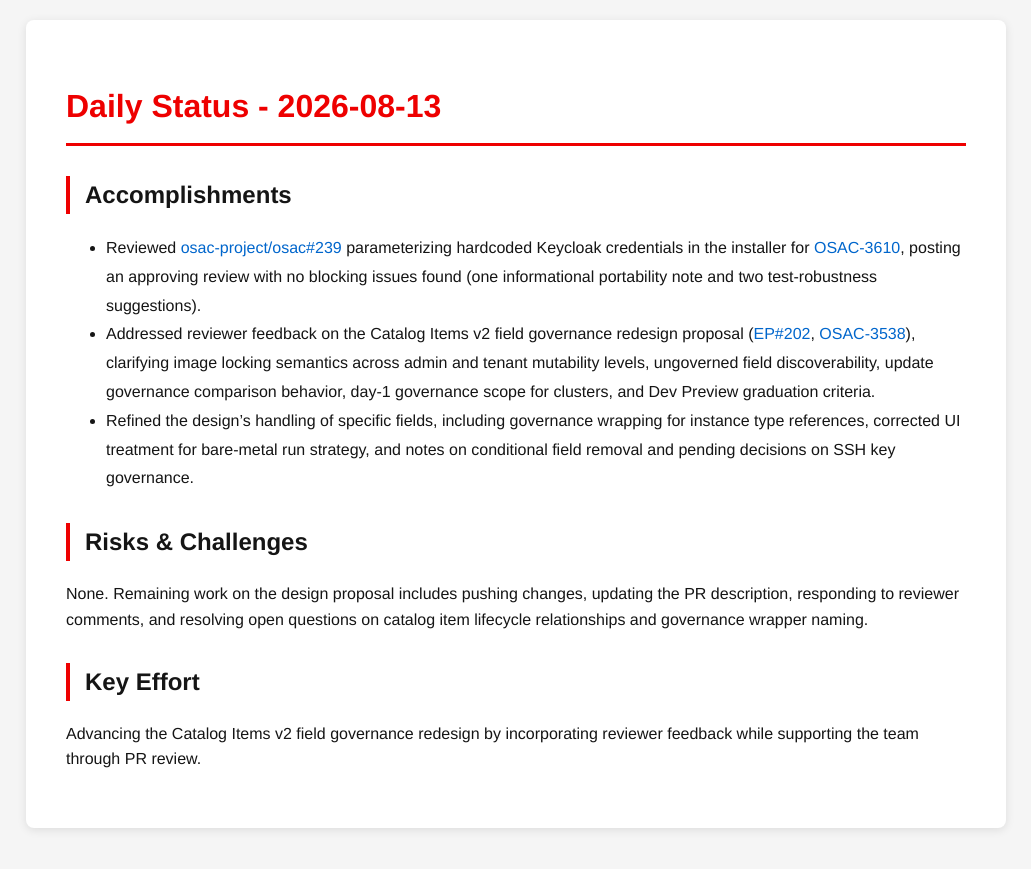
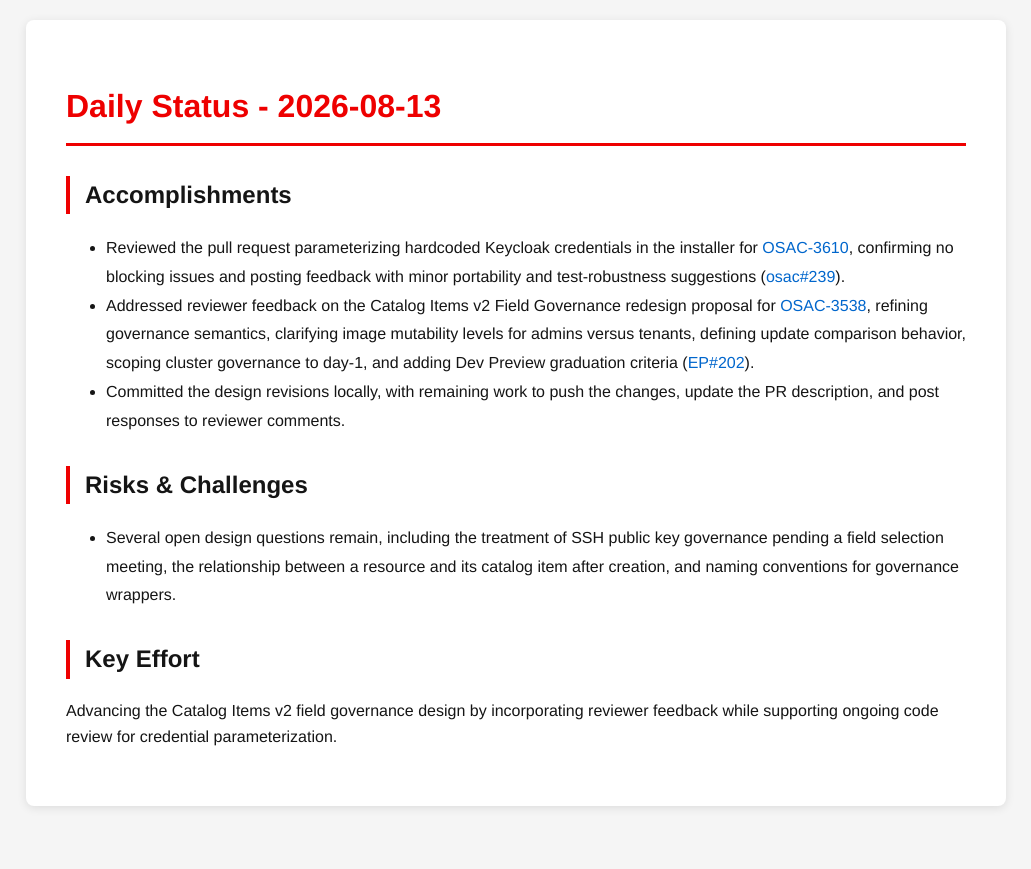
Before and after one commit to tzvatot/daily-status, a Jekyll site: the page built from 2026-08-13.md, in a window 1280 px wide. Shown: the top 869 px of the page, without its empty margins (124-1155 px from the left). Built offline with Jekyll 4.4.1, drawn with Linux system fonts in a browser that asks for light colours.

Commit message:
Daily status update - 2026-08-13

```diff
--- a/2026-08-13.md
+++ b/2026-08-13.md
@@ -7,12 +7,12 @@ date: 2026-08-13
 # Daily Status - 2026-08-13
 
 ## Accomplishments
-- Reviewed [osac-project/osac#239](https://github.com/osac-project/osac/pull/239) parameterizing hardcoded Keycloak credentials in the installer for [OSAC-3610](https://redhat.atlassian.net/browse/OSAC-3610), posting an approving review with no blocking issues found (one informational portability note and two test-robustness suggestions).
-- Addressed reviewer feedback on the Catalog Items v2 field governance redesign proposal ([EP#202](https://github.com/osac-project/enhancement-proposals/pull/202), [OSAC-3538](https://redhat.atlassian.net/browse/OSAC-3538)), clarifying image locking semantics across admin and tenant mutability levels, ungoverned field discoverability, update governance comparison behavior, day-1 governance scope for clusters, and Dev Preview graduation criteria.
-- Refined the design's handling of specific fields, including governance wrapping for instance type references, corrected UI treatment for bare-metal run strategy, and notes on conditional field removal and pending decisions on SSH key governance.
+- Reviewed the pull request parameterizing hardcoded Keycloak credentials in the installer for [OSAC-3610](https://redhat.atlassian.net/browse/OSAC-3610), confirming no blocking issues and posting feedback with minor portability and test-robustness suggestions ([osac#239](https://github.com/osac-project/osac/pull/239)).
+- Addressed reviewer feedback on the Catalog Items v2 Field Governance redesign proposal for [OSAC-3538](https://redhat.atlassian.net/browse/OSAC-3538), refining governance semantics, clarifying image mutability levels for admins versus tenants, defining update comparison behavior, scoping cluster governance to day-1, and adding Dev Preview graduation criteria ([EP#202](https://github.com/osac-project/enhancement-proposals/pull/202)).
+- Committed the design revisions locally, with remaining work to push the changes, update the PR description, and post responses to reviewer comments.
 
 ## Risks & Challenges
-None. Remaining work on the design proposal includes pushing changes, updating the PR description, responding to reviewer comments, and resolving open questions on catalog item lifecycle relationships and governance wrapper naming.
+- Several open design questions remain, including the treatment of SSH public key governance pending a field selection meeting, the relationship between a resource and its catalog item after creation, and naming conventions for governance wrappers.
 
 ## Key Effort
-Advancing the Catalog Items v2 field governance redesign by incorporating reviewer feedback while supporting the team through PR review.
+Advancing the Catalog Items v2 field governance design by incorporating reviewer feedback while supporting ongoing code review for credential parameterization.
```
